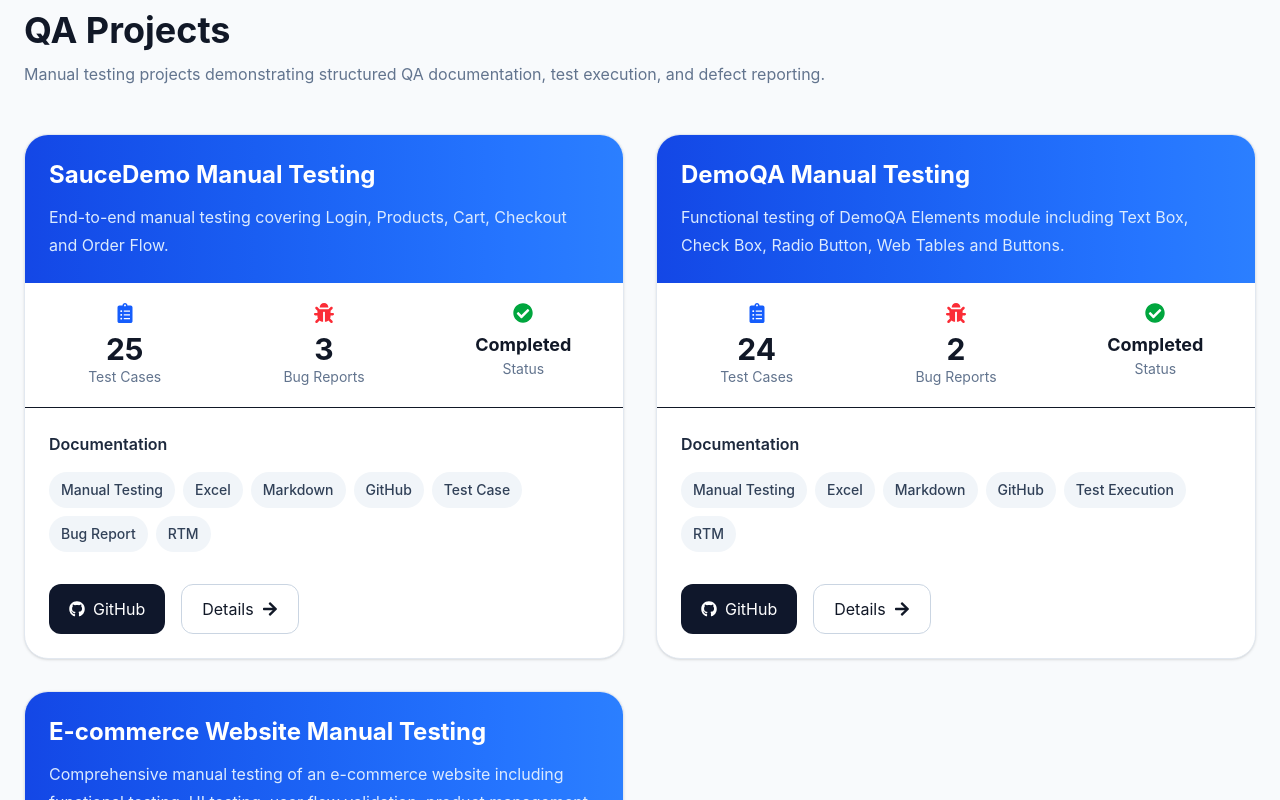
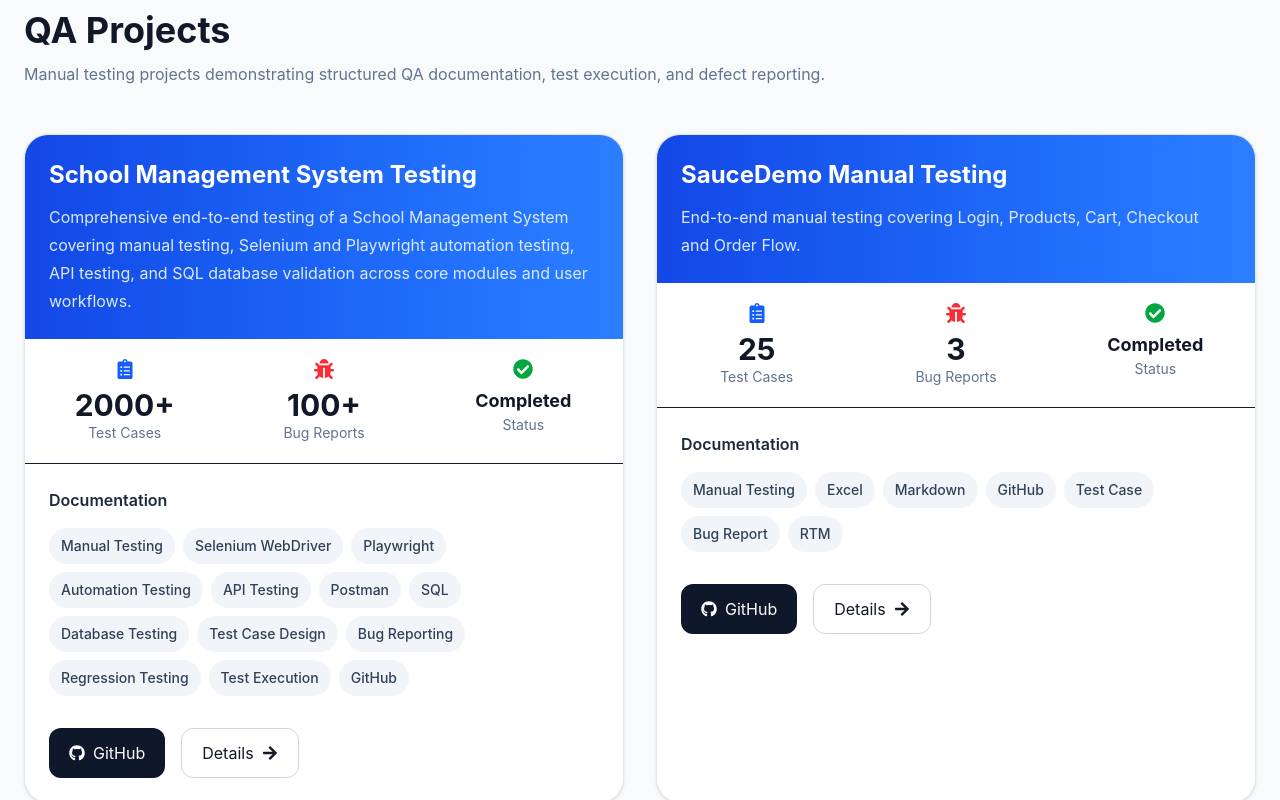
Before and after one commit to naimuropu-cell/naimuropu-cell.github.io, a React (Vite) app: page / in a window 1280 px wide. Shown: the part 3980-4780 px from the top of the page. Built offline with nearby package versions, Linux system fonts and the light colour scheme.

Commit message:
Added new QA project

```diff
--- a/src/data/projects.ts
+++ b/src/data/projects.ts
@@ -1,10 +1,43 @@
-export const featuredQAProject = {
+export interface QAFeaturedProject {
+  title: string;
+  subtitle: string;
+  description: string;
+  highlights: string[];
+  techStack: string[];
+  github: string;
+}
+
+export interface QADocuments {
+  testCase: boolean;
+  bugReport: boolean;
+  testExecution: boolean;
+  rtm: boolean;
+  screenshots: boolean;
+  mindMap: boolean;
+}
+
+export interface QAProject {
+  id: number;
+  featured: boolean;
+  title: string;
+  category: string;
+  company: string;
+  website: string;
+  completedDate: string;
+  description: string;
+  testCases: string | number;
+  bugReports: string | number;
+  status: "Completed" | "In Progress" | "Pending";
+  tools: string[];
+  documents: QADocuments;
+  github: string;
+}
+
+export const featuredQAProject: QAFeaturedProject = {
   title: "PulseLoad",
   subtitle: "Web Performance Testing Platform",
-
   description:
     "A modern web-based Software Quality Assurance platform built to perform Load Testing, Stress Testing, Spike Testing and API Testing with real-time monitoring and reporting.",
-
   highlights: [
     "Load Testing",
     "Stress Testing",
@@ -17,7 +50,6 @@
     "Analytics Dashboard",
     "Report Generation",
   ],
-
   techStack: [
     "React",
     "TypeScript",
@@ -27,35 +59,61 @@
     "JWT",
     "WebSocket",
   ],
-
   github: "https://github.com/naimuropu-cell/PulseLoad",
 };
 
-export const qaProjects = [
+export const qaProjects: QAProject[] = [
   {
     id: 1,
-
     featured: false,
-
+    title: "School Management System Testing",
+    category: "Manual, Automation & API Testing",
+    company: "YesEdu",
+    website: "edu.yesbangladesh.net",
+    completedDate: "September 2026",
+    description:
+      "Comprehensive end-to-end testing of a School Management System covering manual testing, Selenium and Playwright automation testing, API testing, and SQL database validation across core modules and user workflows.",
+    testCases: "2000+",
+    bugReports: "100+",
+    status: "Completed",
+    tools: [
+      "Manual Testing",
+      "Selenium WebDriver",
+      "Playwright",
+      "Automation Testing",
+      "API Testing",
+      "Postman",
+      "SQL",
+      "Database Testing",
+      "Test Case Design",
+      "Bug Reporting",
+      "Regression Testing",
+      "Test Execution",
+      "GitHub",
+    ],
+    documents: {
+      testCase: true,
+      bugReport: true,
+      testExecution: true,
+      rtm: true,
+      screenshots: true,
+      mindMap: false,
+    },
+    github: "https://github.com/naimuropu-cell/School-Management-System-QA",
+  },
+  {
+    id: 2,
+    featured: false,
     title: "SauceDemo Manual Testing",
-
     category: "Manual Testing",
-
     company: "SauceDemo",
-
     website: "https://www.saucedemo.com",
-
     completedDate: "June 2026",
-
     description:
       "End-to-end manual testing covering Login, Products, Cart, Checkout and Order Flow.",
-
     testCases: 25,
-
     bugReports: 3,
-
     status: "Completed",
-
     tools: [
       "Manual Testing",
       "Excel",
@@ -65,7 +123,6 @@
       "Bug Report",
       "RTM",
     ],
-
     documents: {
       testCase: true,
       bugReport: true,
@@ -74,35 +131,21 @@
       screenshots: true,
       mindMap: false,
     },
-
-    github:
-      "https://github.com/naimuropu-cell/saucedemo-manual-testing",
+    github: "https://github.com/naimuropu-cell/saucedemo-manual-testing",
   },
-
   {
-    id: 2,
-
+    id: 3,
     featured: false,
-
     title: "DemoQA Manual Testing",
-
     category: "Manual Testing",
-
     company: "DemoQA",
-
     website: "https://demoqa.com",
-
     completedDate: "June 2026",
-
     description:
       "Functional testing of DemoQA Elements module including Text Box, Check Box, Radio Button, Web Tables and Buttons.",
-
     testCases: 24,
-
     bugReports: 2,
-
     status: "Completed",
-
     tools: [
       "Manual Testing",
       "Excel",
@@ -111,7 +154,6 @@
       "Test Execution",
       "RTM",
     ],
-
     documents: {
       testCase: true,
       bugReport: true,
@@ -120,34 +162,21 @@
       screenshots: true,
       mindMap: false,
     },
-
-    github:
-      "https://github.com/naimuropu-cell/demoqa-manual-testing",
+    github: "https://github.com/naimuropu-cell/demoqa-manual-testing",
   },
   {
-    id: 3,
-
+    id: 4,
     featured: true,
-
     title: "E-commerce Website Manual Testing",
-
     category: "Manual Testing",
-
     company: "E-commerce Demo Application",
-
     website: "https://automationexercise.com/",
-
     completedDate: "June 2026",
-
     description:
       "Comprehensive manual testing of an e-commerce website including functional testing, UI testing, user flow validation, product management, cart operations, checkout process, and bug reporting.",
-
     testCases: 35,
-
     bugReports: 5,
-
     status: "Completed",
-
     tools: [
       "Manual Testing",
       "Excel",
@@ -158,7 +187,6 @@
       "RTM",
       "Test Execution",
     ],
-
     documents: {
       testCase: true,
       bugReport: true,
@@ -167,8 +195,6 @@
       screenshots: true,
       mindMap: false,
     },
-
-    github:
-      "https://github.com/naimuropu-cell/ecommerce-manual-testing-project",
-},
+    github: "https://github.com/naimuropu-cell/ecommerce-manual-testing-project",
+  },
 ];
```
